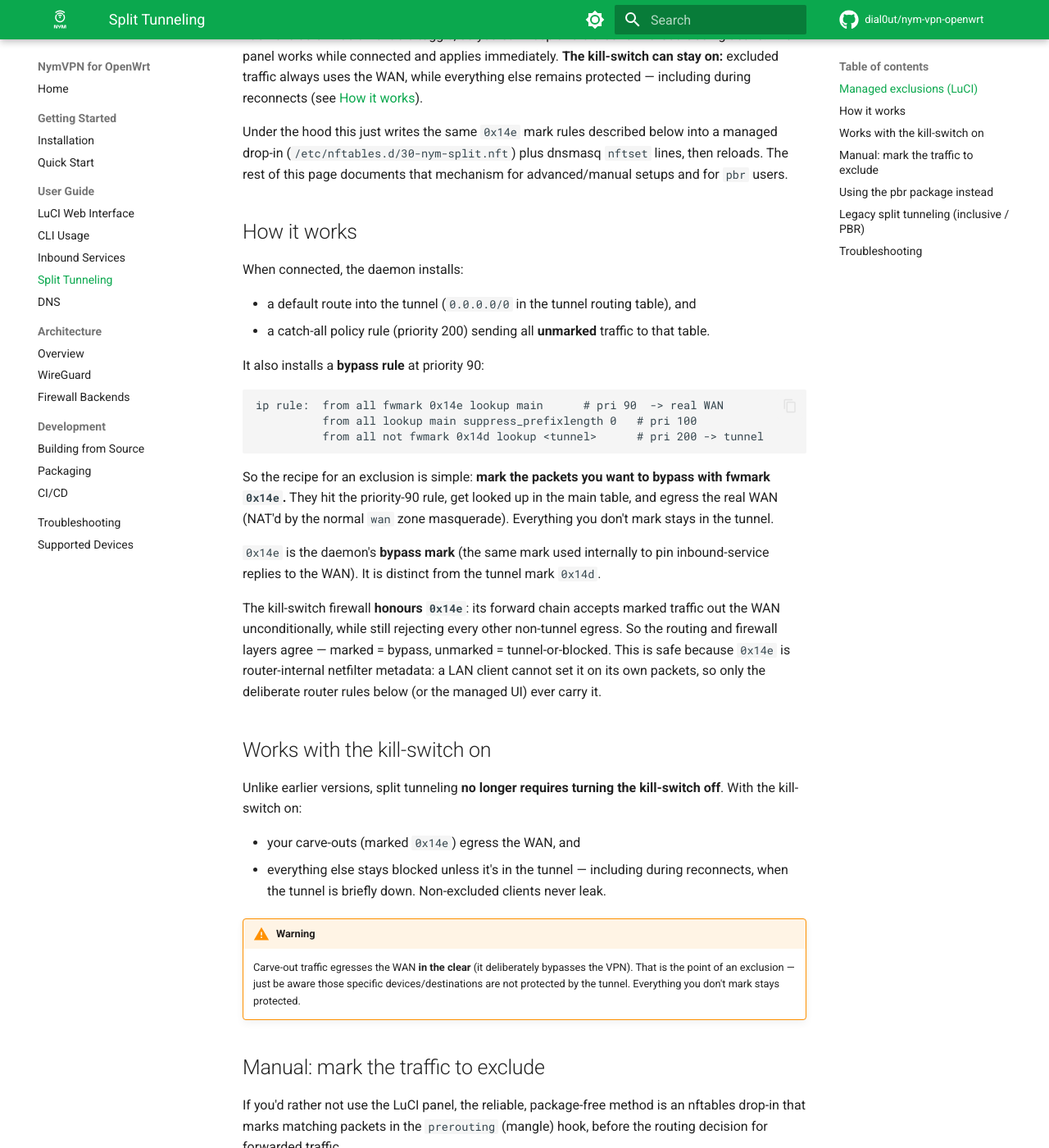
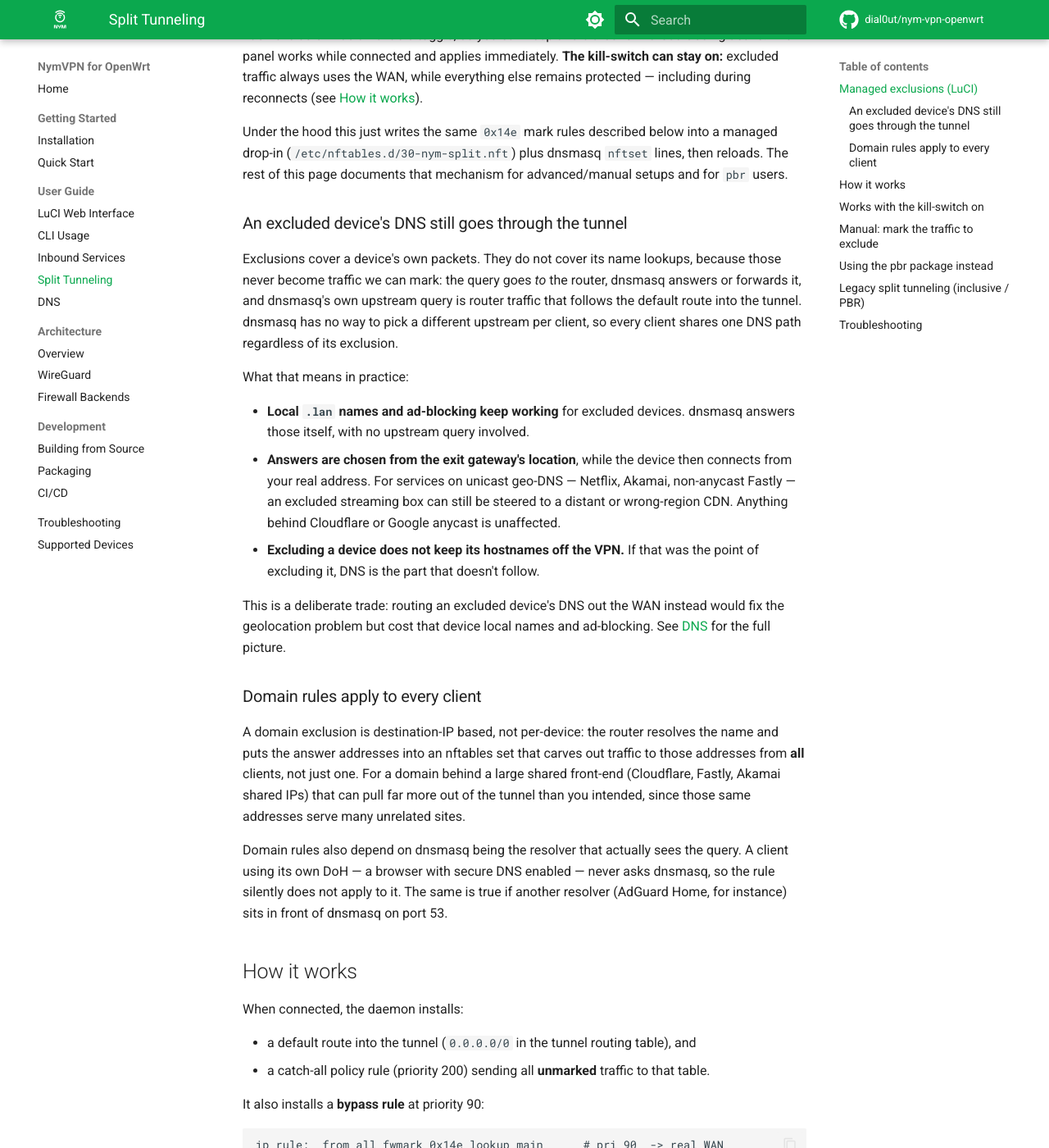
Before and after one commit to dial0ut/nym-vpn-openwrt, an MkDocs documentation site: the page built from docs/guide/split-tunneling.md, in a window 1280 px wide and 1400 px high, scrolled down 1080 px. Shown: the whole window at 82% size. Built offline with MkDocs 1.6.1 and Material for MkDocs 9.7.7, drawn with Linux system fonts in a browser that asks for light colours; comment, search, counter and statistics services are not loaded; some of the changed text lies outside the part shown.

Commit message:
docs: stop conflating the two split-tunnelling modes in the DNS guide
The DNS page warned that "with split tunnelling enabled, DNS is not
tunnelled and is not private". That is true only of legacy inclusive/PBR
mode; in the default exclusion mode DNS *is* tunnelled, so every
default-mode reader was being told something false about their own setup.

Splits the caveat in two and states the exclusion-mode behaviour plainly,
including that an excluded device's lookups still traverse the tunnel, that
this costs exit-vantage geolocation on unicast geo-DNS services, and that
local .lan names and ad-blocking keep working because dnsmasq answers those
without an upstream query.

Also corrects the legacy remedy: adding a PBR rule for port 53 does not
work on its own, because the tunnel routing table has no default route in
that mode. Points at per-client DHCP option 6 or an encrypted resolver
instead. The split-tunnelling guide mentioned DNS nowhere at all and now
covers the excluded-device behaviour, the fact that domain rules are
destination-based and apply to every client, and a warning on the legacy
section.

```diff
--- a/docs/guide/split-tunneling.md
+++ b/docs/guide/split-tunneling.md
@@ -47,6 +47,42 @@ traffic always uses the WAN, while everything else remains protected — includi
 Under the hood this just writes the same `0x14e` mark rules described below into a managed
 drop-in (`/etc/nftables.d/30-nym-split.nft`) plus dnsmasq `nftset` lines, then reloads. The rest
 of this page documents that mechanism for advanced/manual setups and for `pbr` users.
+
+### An excluded device's DNS still goes through the tunnel
+
+Exclusions cover a device's own packets. They do not cover its name lookups, because those
+never become traffic we can mark: the query goes *to* the router, dnsmasq answers or forwards
+it, and dnsmasq's own upstream query is router traffic that follows the default route into the
+tunnel. dnsmasq has no way to pick a different upstream per client, so every client shares one
+DNS path regardless of its exclusion.
+
+What that means in practice:
+
+- **Local `.lan` names and ad-blocking keep working** for excluded devices. dnsmasq answers
+  those itself, with no upstream query involved.
+- **Answers are chosen from the exit gateway's location**, while the device then connects from
+  your real address. For services on unicast geo-DNS — Netflix, Akamai, non-anycast Fastly —
+  an excluded streaming box can still be steered to a distant or wrong-region CDN. Anything
+  behind Cloudflare or Google anycast is unaffected.
+- **Excluding a device does not keep its hostnames off the VPN.** If that was the point of
+  excluding it, DNS is the part that doesn't follow.
+
+This is a deliberate trade: routing an excluded device's DNS out the WAN instead would fix the
+geolocation problem but cost that device local names and ad-blocking. See
+[DNS](dns.md) for the full picture.
+
+### Domain rules apply to every client
+
+A domain exclusion is destination-IP based, not per-device: the router resolves the name and
+puts the answer addresses into an nftables set that carves out traffic to those addresses from
+**all** clients, not just one. For a domain behind a large shared front-end (Cloudflare, Fastly,
+Akamai shared IPs) that can pull far more out of the tunnel than you intended, since those same
+addresses serve many unrelated sites.
+
+Domain rules also depend on dnsmasq being the resolver that actually sees the query. A client
+using its own DoH — a browser with secure DNS enabled — never asks dnsmasq, so the rule silently
+does not apply to it. The same is true if another resolver (AdGuard Home, for instance) sits in
+front of dnsmasq on port 53.
 
 ## How it works
 
@@ -150,6 +186,13 @@ opkg update && opkg install pbr luci-app-pbr
 
 ## Legacy split tunneling (inclusive / PBR)
 
+!!! warning "DNS is not tunnelled in this mode"
+    Because the default route into the tunnel is withheld, the router's DNS lookups leave via
+    the WAN in cleartext from your real address — so your ISP sees every hostname your
+    PBR-selected clients visit, even though their traffic is tunnelled. The kill-switch is
+    forced off in this mode, so nothing catches it either. See [DNS](dns.md#caveats) for the
+    measurement and the two ways to address it.
+
 Everything above is **exclusion**-based: all traffic is tunnelled and you carve specific
 flows back out. Some setups want the opposite — **inclusive** routing, where *nothing* is
 tunnelled by default and you pick the few clients/destinations that should go through the
```
Also changed, not shown: docs/guide/dns.md (+14 -5 lines).
